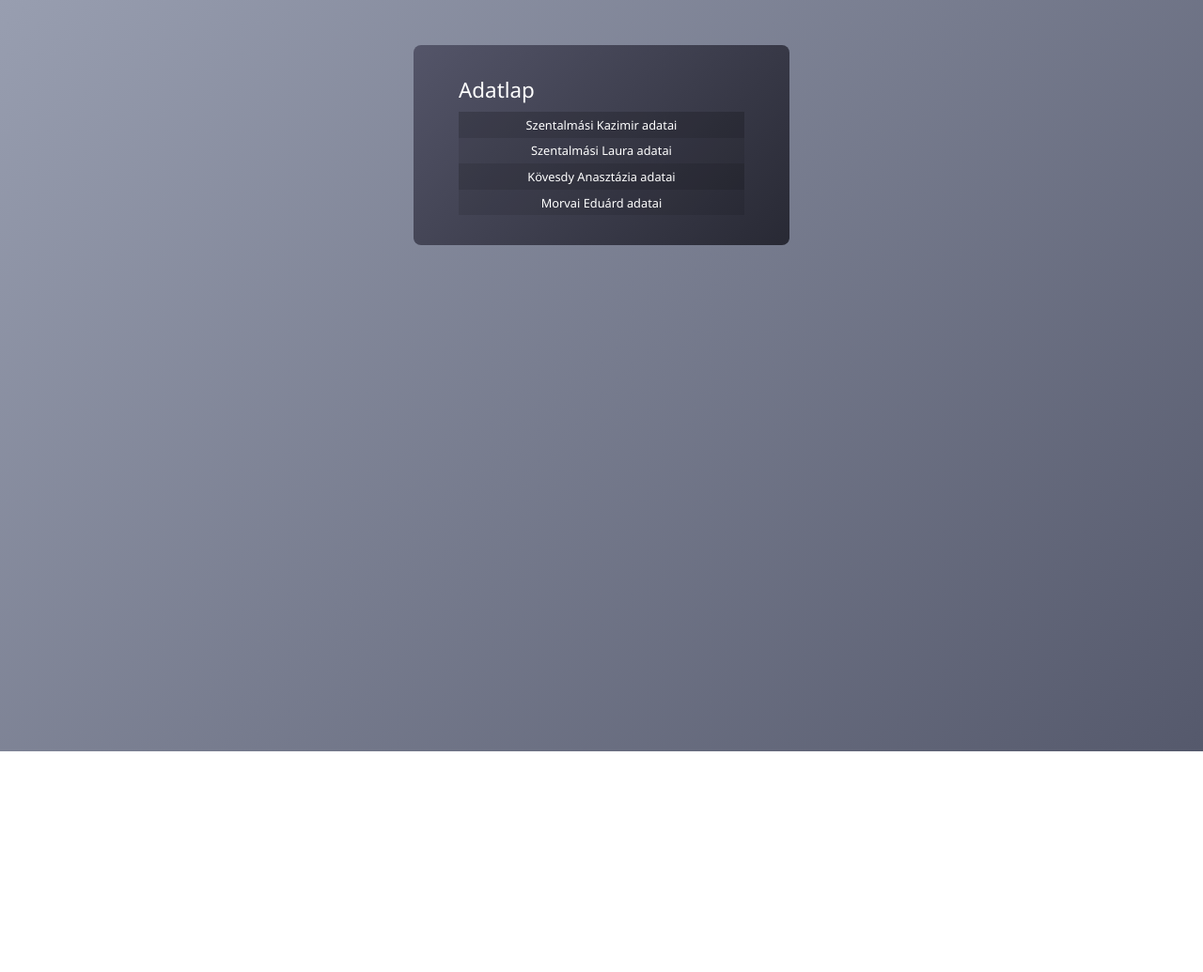
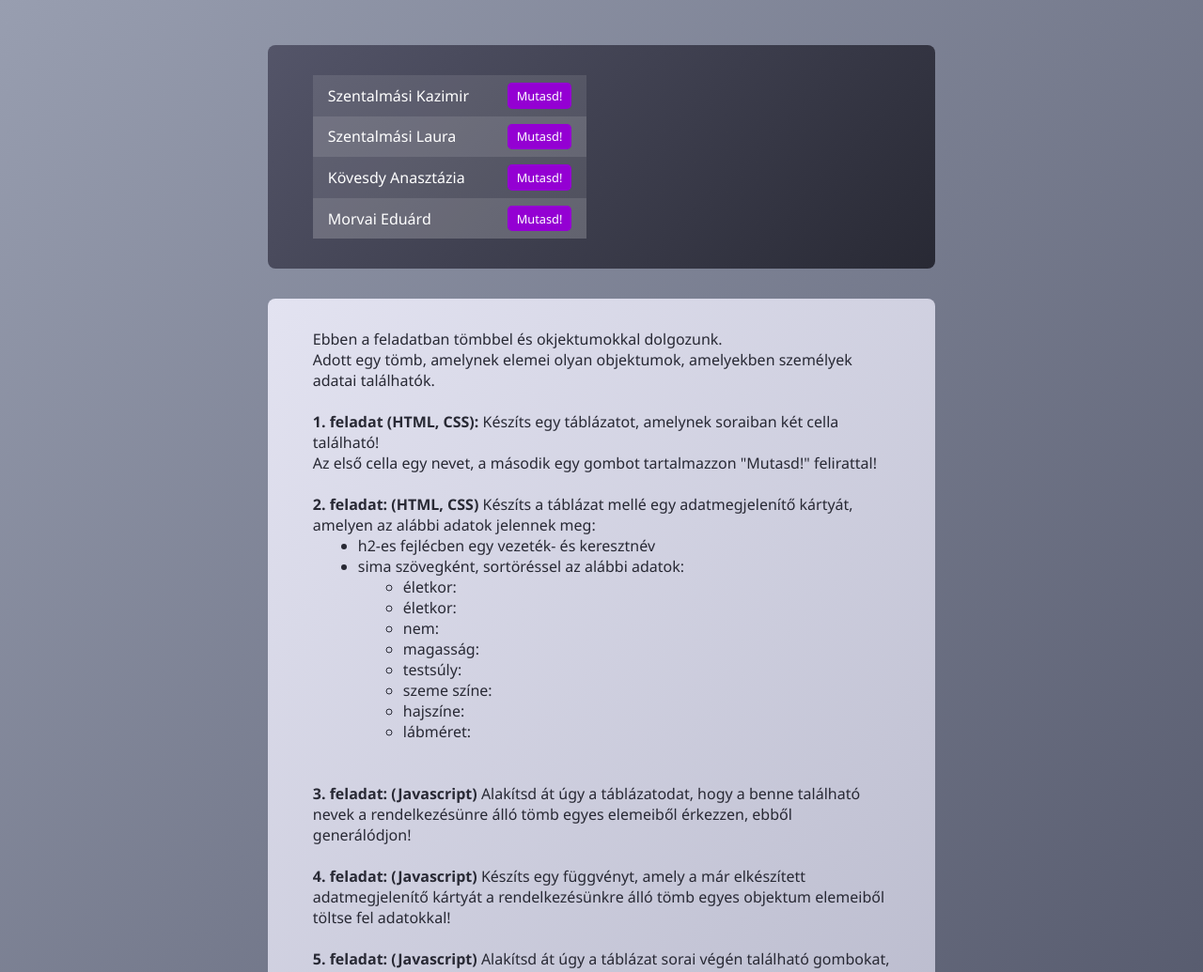
Before and after one commit to bobbyfromgeminus/javascript-work-with-object, a plain HTML site: page index.html in a window 1280 px wide. Shown: the top 1035 px of the page at 94% size. Before the commit the page ends 800 px from the top, so only its background shows below. Drawn offline with Linux system fonts and the light colour scheme.

Commit message:
2023-01-17 #01

```diff
--- a/assets/css/style.css
+++ b/assets/css/style.css
@@ -14,46 +14,63 @@ html, body {
 body {
     padding: 3rem;
     display: flex;
-    align-items: flex-start;
-    justify-content: center;
+    justify-content: flex-start;
+    flex-direction: column;
+    align-items: center;
     background: rgb(152,158,176);
     background: linear-gradient(135deg, rgba(152,158,176,1) 0%, rgba(85,89,108,1) 100%);
 }
 
 main {
-    width: 400px;
+    width: 60%;
     color: #a5abbe;
     padding: 2rem 3rem;
     border-radius: .5rem;
     background: rgb(84,85,105);
     background: linear-gradient(135deg, rgba(84,85,105,1) 0%, rgba(40,41,52,1) 100%);
+    display: flex;
+    flex-wrap: wrap;
 }
 
-main h1 {
-    color: white;
-    font-size: 1.4rem;
-    font-weight:  500;
-    padding-bottom: .5rem;
+main div {
+    width: 50%;
 }
 
 main nav {
     display: flex;
     flex-wrap: wrap;
     flex-direction: column;
+    width: 50%;
+    padding-right: 1rem;
 }
+
+main nav table {
+    border-spacing: 0;
+}
+
+main nav table tr td {
+    padding: .5rem 1rem;
+    color: white;
+}
+
+main nav table tr:nth-child(odd) td {
+    background-color: rgba(255, 255, 255, .1);
+}
+
+main nav table tr:nth-child(even) td {
+    background-color: rgba(255, 255, 255, .2);
+}
+
 
 main nav button {
     color: white;
     font-size: .8rem;
     font-weight:  500;
     padding: .3rem .6rem;
-    background-color: rgba(0, 0, 0, .2);
+    background-color: darkviolet;
     cursor: pointer;
+    border-radius: .3rem;
 }
-main nav button:nth-child(even) {
-    background-color: rgba(0, 0, 0, .1);
-}
-
 
 main nav button:hover {
     color: darkviolet;
@@ -61,7 +78,6 @@ main nav button:hover {
 }
 
 .container {
-    margin-top: 1rem;
     padding: 1rem;
     background-color: rgba(0, 0, 0, .3);
     border-radius: .3rem;
@@ -80,3 +96,15 @@ main nav button:hover {
 .container span {
     color: white;
 }
+
+section {
+    width: 60%;
+    color: rgba(40,41,52,1);
+    padding: 2rem 3rem;
+    border-radius: .5rem;
+    background: rgb(187, 188, 206);
+    background: linear-gradient(135deg, rgb(227, 227, 241) 0%, rgb(187, 188, 206) 100%);
+    margin-top: 2rem;
+}
+
+section ul { padding-left: 3rem; }
--- a/assets/js/app.js
+++ b/assets/js/app.js
@@ -50,16 +50,24 @@ const persons = [
 const header = document.querySelector('h1');
 const nav = document.querySelector('nav');
 const container = document.querySelector('div');
-let navContent = '';
+let navContent = `<table>`;
 
-persons.forEach( item => {
-    const button = document.createElement('button')
-    nav.appendChild(button);
-    button.textContent = `${item.lastName} ${item.firstName} adatai`;
-    button.addEventListener('click', () => showDates(item));
+persons.forEach( (item, index) => {
+    navContent += ` <tr>
+                        <td style="width: 70%">${item.lastName} ${item.firstName}</td>
+                        <td style="width: 30%"><button onclick="showDates(${index})">Mutasd!</button></td>
+                    </tr>`;
+    //const button = document.createElement('button')
+    //nav.appendChild(button);
+    //button.textContent = `${item.lastName} ${item.firstName} adatai`;
+    //button.addEventListener('click', () => showDates(item));
 })
 
-const showDates = (person) => {
+navContent += `</table>`;
+nav.innerHTML = navContent;
+
+const showDates = (index) => {
+    const person = persons[index];
     container.classList.add('container');
     container.innerHTML = ` <h2>${person.lastName} ${person.firstName}</h2>
                             életkor: <span>${person.age} év</span><br>
--- a/index.html
+++ b/index.html
@@ -10,11 +10,47 @@
 <body>
 
     <main>
-        <h1>Adatlap</h1>
         <nav></nav>
         <div></div>
+    </main>
 
-    </main>
+    <section>
+        Ebben a feladatban tömbbel és okjektumokkal dolgozunk.<br>
+        Adott egy tömb, amelynek elemei olyan objektumok, amelyekben személyek adatai találhatók.
+        <br><br>
+
+        <b>1. feladat (HTML, CSS):</b> Készíts egy táblázatot, amelynek soraiban két cella található!<br>
+        Az első cella egy nevet, a második egy gombot tartalmazzon "Mutasd!" felirattal!
+        <br><br>
+
+        <b>2. feladat: (HTML, CSS)</b> Készíts a táblázat mellé egy adatmegjelenítő kártyát, amelyen az alábbi adatok jelennek meg:
+        <br>
+        <ul>
+            <li>h2-es fejlécben egy vezeték- és keresztnév</li>
+            <li>sima szövegként, sortöréssel az alábbi adatok:
+
+                <ul>
+                    <li>életkor: </li>
+                    <li>életkor:</li>
+                    <li>nem:</li>
+                    <li>magasság:</li>
+                    <li>testsúly:</li>
+                    <li>szeme színe:</li>
+                    <li>hajszíne:</li>
+                    <li>lábméret:</li>
+                </ul>
+            </li>
+        </ul>
+        <br><br>
+
+        <b>3. feladat: (Javascript)</b> Alakítsd át úgy a táblázatodat, hogy a benne található nevek a rendelkezésünre álló tömb egyes elemeiből érkezzen, ebből generálódjon!
+        <br><br>
+
+        <b>4. feladat: (Javascript)</b> Készíts egy függvényt, amely a már elkészített adatmegjelenítő kártyát a rendelkezésünkre álló tömb egyes objektum elemeiből töltse fel adatokkal!
+        <br><br>
+
+        <b>5. feladat: (Javascript)</b> Alakítsd át úgy a táblázat sorai végén található gombokat, hogy azok megnyomásával az előbb elkészített függvény a táblázat sora szerinti személy adatait töltse be az adatmegjelenítő kártyán!
+    </section>
 
     <script src="./assets/js/app.js"></script>
 </body>
```
